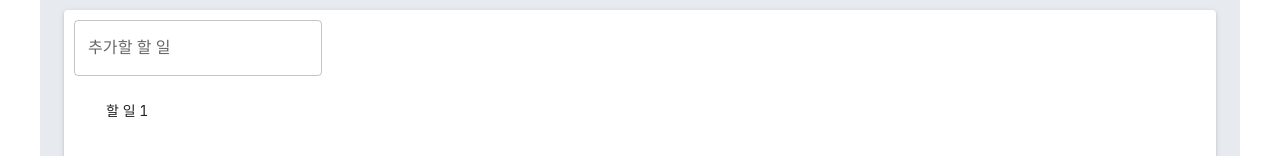
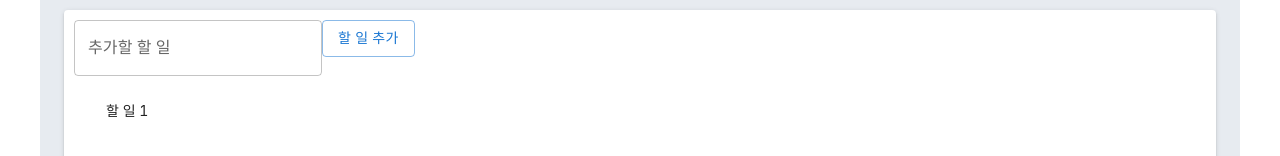
Before and after one commit to yedarm2/redux-practice, a Next.js app: page / in a window 1280 px wide. Shown: the top 156 px of the page. Built offline with nearby package versions, Linux system fonts and the light colour scheme.

Commit message:
컴포넌트 이름 수정 및 todo 입력 컴포넌트에 submit 로직 추가

```diff
--- a/components/TodoApp/TodoApp.tsx
+++ b/components/TodoApp/TodoApp.tsx
@@ -2,14 +2,14 @@ import type { FC } from 'react';
 
 import { TodoContent, TodoWrapper } from './TodoApp.styles';
 
-import { TodoInput } from '../TodoInput/TodoInput';
+import { TodoForm } from '../TodoForm/TodoForm';
 import { TodoList } from '../TodoList/TodoList';
 
 export const TodoApp: FC = () => {
 	return (
 		<TodoWrapper className="layout">
 			<TodoContent elevation={2}>
-				<TodoInput />
+				<TodoForm />
 				<TodoList />
 			</TodoContent>
 		</TodoWrapper>
--- /dev/null
+++ b/components/TodoForm/TodoForm.tsx
@@ -0,0 +1,31 @@
+import { FormEventHandler } from 'react';
+
+import { FC, useState } from 'react';
+
+import { TextField, TextFieldProps, Button } from '@mui/material';
+
+export const TodoForm: FC = () => {
+	const { value, onChange, onSubmit } = useTodoForm();
+
+	return (
+		<form onSubmit={onSubmit}>
+			<TextField label="추가할 할 일" variant="outlined" value={value} onChange={onChange} />
+			<Button variant="outlined" type="button">
+				할 일 추가
+			</Button>
+		</form>
+	);
+};
+
+const useTodoForm = () => {
+	const [value, setValue] = useState('');
+	const onChange: TextFieldProps['onChange'] = event => {
+		setValue(event.target.value);
+	};
+
+	const onSubmit: FormEventHandler = event => {
+		event.preventDefault();
+	};
+
+	return { value, onChange, onSubmit };
+};
--- a/components/TodoInput/TodoInput.tsx
+++ /dev/null
@@ -1,22 +0,0 @@
-import { FC, useState } from 'react';
-
-import { TextField, TextFieldProps } from '@mui/material';
-
-export const TodoInput: FC = () => {
-	const { value, onChange } = useTodoInputValue();
-
-	return (
-		<div>
-			<TextField label="추가할 할 일" variant="outlined" value={value} onChange={onChange} />
-		</div>
-	);
-};
-
-const useTodoInputValue = () => {
-	const [value, setValue] = useState('');
-	const onChange: TextFieldProps['onChange'] = event => {
-		setValue(event.target.value);
-	};
-
-	return { value, onChange };
-};
```
